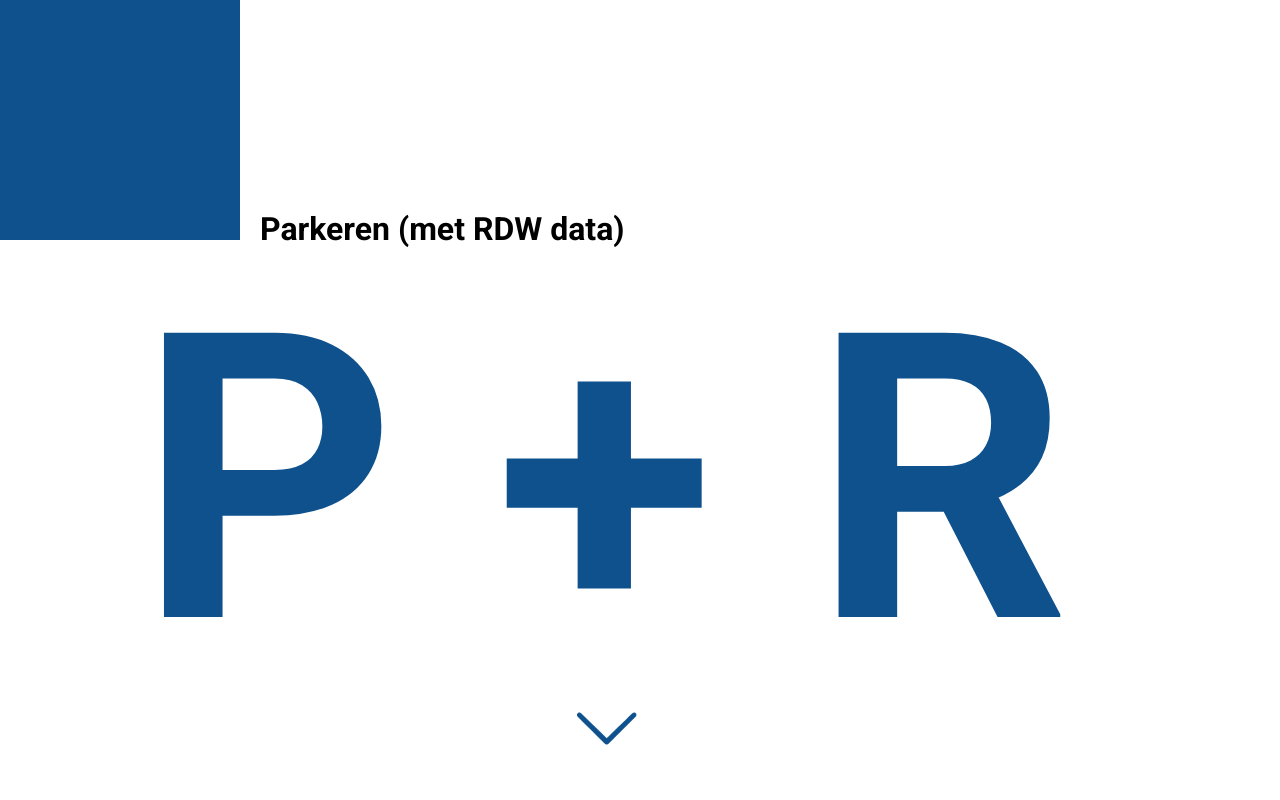
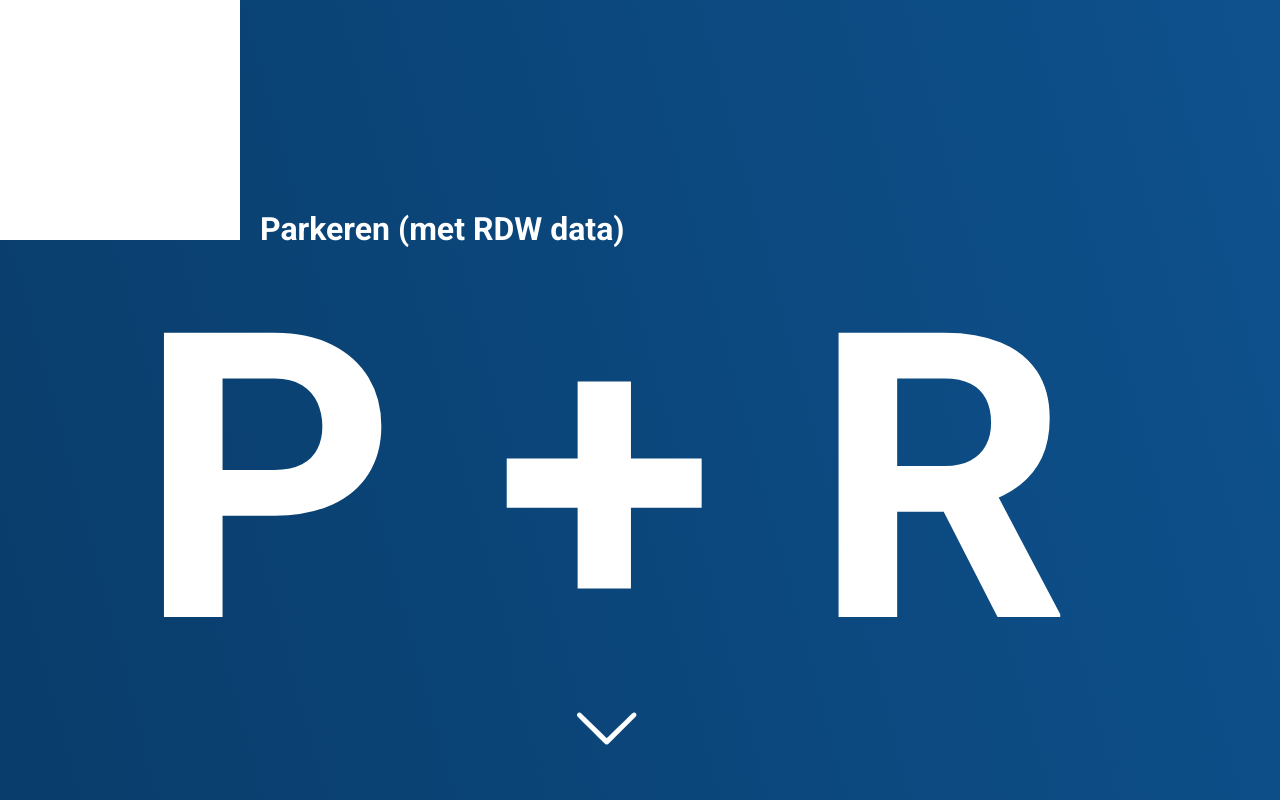
Before and after one commit to HappyPantss/human-centered-design-2021, a Vue app: page / in a window 1280 px wide. Shown: the top 800 px of the page. Built offline with nearby package versions, Linux system fonts and the light colour scheme.

Commit message:
Resit updates, style changes

```diff
--- a/src/components/Main.vue
+++ b/src/components/Main.vue
@@ -118,13 +118,12 @@ body {
   display: flex;
   align-items: center;
   justify-content: center;
-  background-color: #0e518d;
+  background: linear-gradient(to  right top, #052e52, #0e518d);
 }
 
 .spacer {
   width: 100%;
   height: 100vh;
-  background: white;
   display: flex;
   justify-content: center;
   align-items: center;
@@ -133,7 +132,6 @@ body {
 .stage {
   width: 50%;
   height: 100vh;
-  background-color: #0e518d;
   display: flex;
   flex-flow: column;
   justify-content: center;
@@ -163,10 +161,11 @@ body {
   align-self: flex-end;
   margin-bottom: -8px;
   margin-left: 20px;
+  color: white;
 }
 
 .logo {
-  background-color: #0e518d;
+  background-color: white;
   height: 15rem;
   width: 15rem;
 }
@@ -183,7 +182,7 @@ a:hover {
 h1.title {
   font-family: "Roboto", sans-serif;
   text-align: center;
-  color: #0e518d;
+  color: white;
   font-size: 25rem;
   margin-top: 10rem;
   margin-left: -4.5rem;
```
Also changed, not shown: src/assets/arrow.svg.
